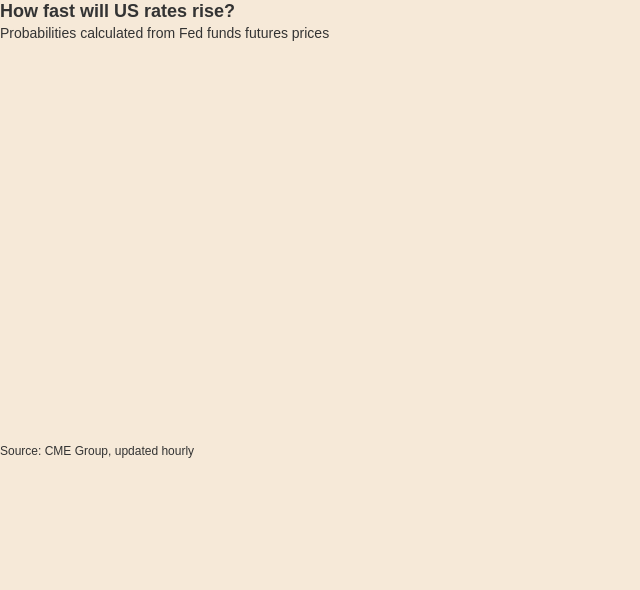
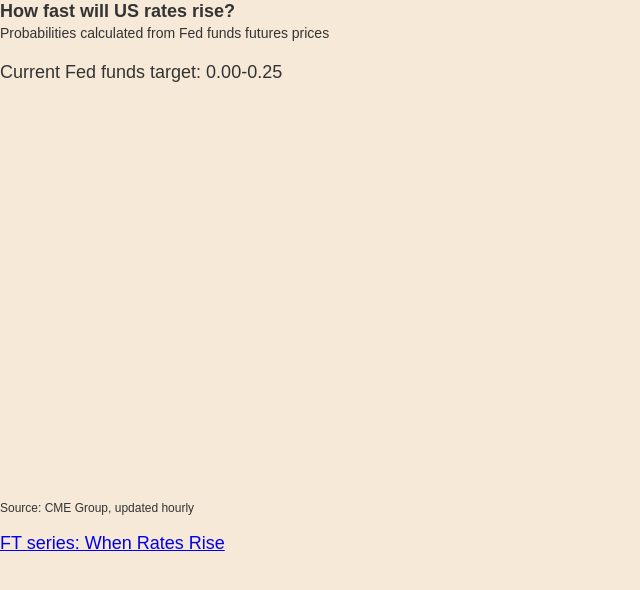
Before and after one commit to ft-interactive/when-rates-rise, a website: page client/futures.html in a window 1280 px wide. Shown: the whole page, without its empty margins (0-640 px from the left). Drawn offline with Linux system fonts and the light colour scheme; no server answers.

Commit message:
futures page: added link to WRR page and current FFTR

```diff
--- a/client/futures.html
+++ b/client/futures.html
@@ -11,10 +11,12 @@
 <div class="fast-ft">
 <h1 class="sidebar-title">How fast will US rates rise?</h1>
 <p class="sidebar-subtitle">Probabilities calculated from Fed funds futures prices</p>
-<div class="market-probability-sidebar"
+<p>Current Fed funds target: 0.00-0.25</p>
+<a href="ig.ft.com/sites/when-rates-rise/"><div class="market-probability-sidebar"
 data-interest-rate-probability-source="https://ig.ft.com/data/fed-fund-futures/probability-tree.json">
-</div>
+</div></a>
 <div class="source">Source: CME Group, updated hourly</div>
+<p><a href="ig.ft.com/sites/when-rates-rise/">FT series: When Rates Rise</a></p>
 </div>
 <script>
 var resizeHandlers = [];
```
